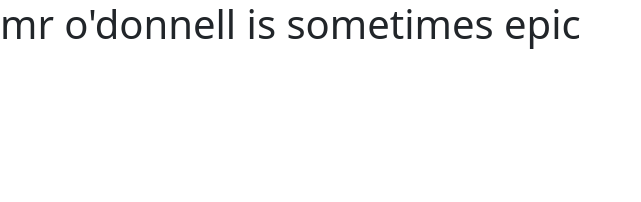
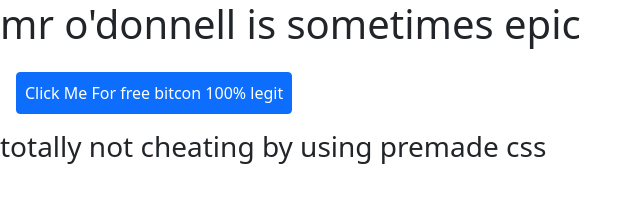
Before and after one commit to CharlieGroves/odonnellstuff, a plain HTML site: page index.html in a window 1280 px wide. Shown: the whole page, without its empty margins (0-641 px from the left). Drawn offline with nearby package versions, Linux system fonts and the light colour scheme.

Commit message:
aksldhfkjuashdkf

```diff
--- a/index.html
+++ b/index.html
@@ -9,6 +9,8 @@
 </head>
 <body>
     <h1>mr o'donnell is sometimes epic</h1>
+    <a class="btn btn-primary p-2 m-3" href="https://www.youtube.com/watch?v=DLzxrzFCyOs" role="button">Click Me For free bitcon 100% legit</a>
+    <h3>totally not cheating by using premade css</h3>
     <!-- JavaScript Bundle with Popper -->
 <script src="https://cdn.jsdelivr.net/npm/bootstrap@5.0.0-beta1/dist/js/bootstrap.bundle.min.js" integrity="sha384-ygbV9kiqUc6oa4msXn9868pTtWMgiQaeYH7/t7LECLbyPA2x65Kgf80OJFdroafW" crossorigin="anonymous"></script>
 </body>
```
